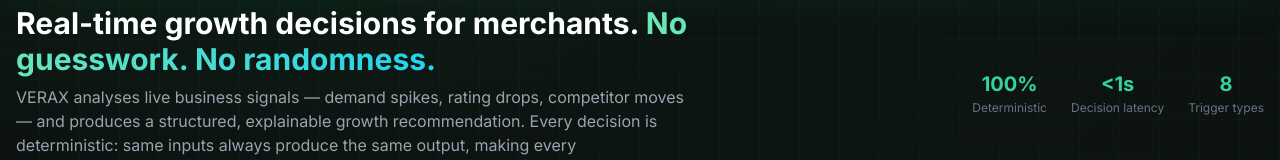
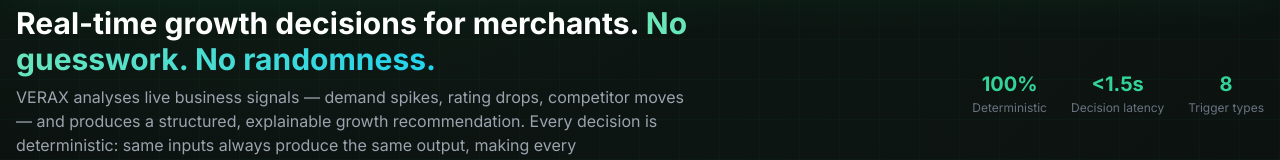
Before and after one commit to brijeshkumar2024/Verax, a Next.js app in the folder frontend/: page / in a window 1280 px wide. Shown: the part 161-321 px from the top of the page. Built offline with nearby package versions, Linux system fonts and the light colour scheme; no server answers.

Commit message:
fix: <1.5s hero stat, impact metric label, category_fit floor 65

```diff
--- a/frontend/app/page.tsx
+++ b/frontend/app/page.tsx
@@ -25,7 +25,7 @@
           <div className="flex items-center lg:justify-end gap-6">
             {[
               { value: "100%", label: "Deterministic" },
-              { value: "<1s", label: "Decision latency" },
+              { value: "<1.5s", label: "Decision latency" },
               { value: "8", label: "Trigger types" },
             ].map(({ value, label }) => (
               <div key={label} className="text-center">
--- a/frontend/components/OutputPanel.tsx
+++ b/frontend/components/OutputPanel.tsx
@@ -320,7 +320,7 @@
           <div className="flex items-start gap-4 flex-wrap">
             <div>
               <div className="text-lg font-bold text-emerald-300">+{impactLow}% to +{impactHigh}%</div>
-              <div className="text-xs text-gray-500 mt-0.5">Estimated outcome within 7–10 days</div>
+              <div className="text-xs text-gray-500 mt-0.5">weekly order volume · est. 7–10 days</div>
             </div>
             {revenueFormatted && (
               <>
```
Also changed, not shown: 1 other file (tests, documents, lock files or other folders).
